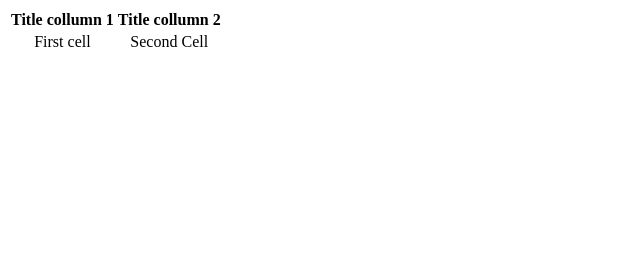
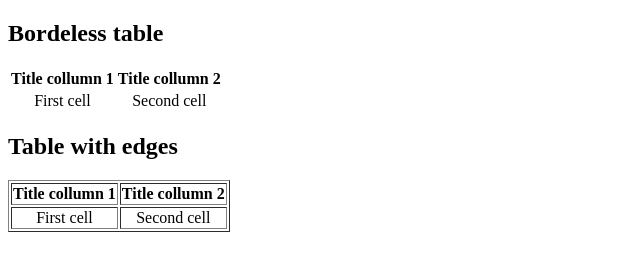
Before and after one commit to Ricardo7484/practicing_html, a plain HTML site: page tables.html in a window 1280 px wide. Shown: the whole page, without its empty margins (0-640 px from the left). Drawn offline with Linux system fonts and the light colour scheme.

Commit message:
Adjustments in the files

```diff
--- a/tables.html
+++ b/tables.html
@@ -4,11 +4,15 @@
         <title>Page of Tables</title>
     </head>
     <body>
+        <h2>Bordeless table</h2>
         <table><!--start table-->
+            <thead><!--Optional tag to indicate header-->
                 <tr><!--start line-->
                     <th>Title collumn 1</th><!--text of title-->
                     <th>Title collumn 2</th>
                 </tr><!--end line-->
+            </thead>
+            <tbody><!--Optional tag to indicate body-->
                 <td><!--start firt cell-->
                     <center>
                         First cell
@@ -16,10 +20,31 @@
                 </td>
                 <td><!--start second cell-->
                     <center>
-                    Second Cell
+                        Second cell
                     </center>
                 </td>
+            </tbody>
+        </table>
+        <h2>Table with edges</h2>
+        <table border="1">
+            <thead>
+                <tr>
+                    <th>Title collumn 1</th>
+                    <th>Title collumn 2</th>
+                </tr>
+            </thead>
+            <tbody>
+                <td>
+                    <center>
+                        First cell
+                    </center>
+                </td>
+                <td>
+                    <center>
+                        Second cell
+                    </center>
+                </td>
+            </tbody>
         </table>
     </body>
-
 </html>
```
Also changed, not shown: hello_world.html (+3 -3 lines), paragraphs.html (renamed from paragrafos.html, +8 -8 lines). Lines whose indentation alone changed are shown as unchanged.
